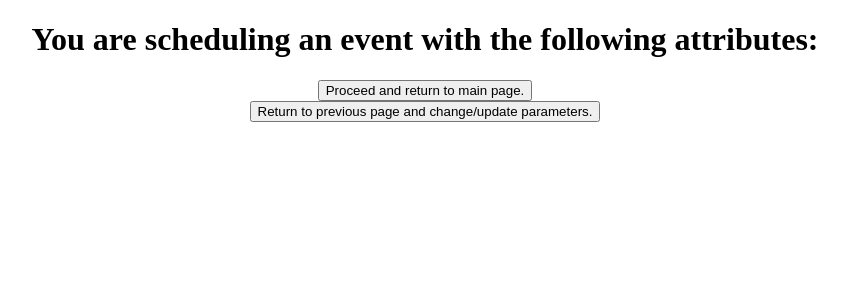
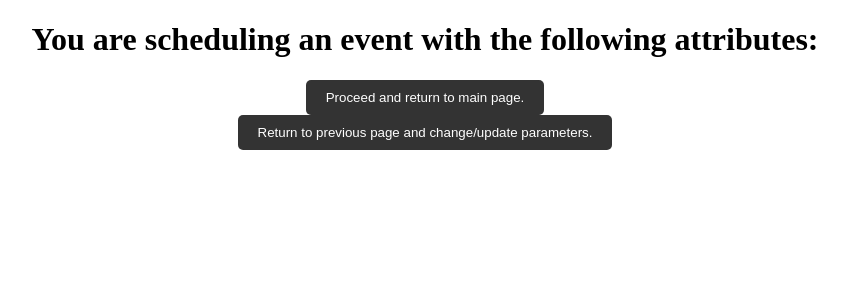
Before and after one commit to dhanr7/Community_Planner, a Flask app: page /manual_confirm in a window 1280 px wide. Shown: the top 300 px of the page, without its empty margins (215-1062 px from the left). Run offline with Flask 3, Linux system fonts and the light colour scheme.

Commit message:
Fix manual_confirmation buttons

```diff
--- a/static/css/manual_confirmation.css
+++ b/static/css/manual_confirmation.css
@@ -1,3 +1,17 @@
 body {
     text-align: center;
+
 }
+button {
+	background-color: #333;
+	color: #fff;
+	padding: 10px 20px;
+	border: none;
+	border-radius: 5px;
+	cursor: pointer;
+	transition: background-color 0.3s ease-in-out;
+}
+
+button:hover {
+	background-color: #555;
+}
--- a/templates/manual_confirmation.html
+++ b/templates/manual_confirmation.html
@@ -7,15 +7,17 @@
         <title>Manual Event Scheduling Confirmation</title>
     </head>
     <body>
+        <div class="container">
             <h1>You are scheduling an event with the following attributes: </h1>
             {% for x in array_manual_constraints %}
                 <p>{{ x }}</p>
             {% endfor %}
             <form method="post" id="data_button">
-            <button type="submit" id="option" value="proceed_button">Proceed and return to main page.</button>
+                <button type="submit" name="option" value="proceed_button">Proceed and return to main page.</button>
             </form>
             <form method="post" id="data_button">
-            <button type="submit" id="option" value="change_params">Return to previous page and change/update parameters.</button>
+                <button type="submit" name="option" value="change_params">Return to previous page and change/update parameters.</button>
             </form>
+        </div>
     </body>
 </html>
```
Lines whose indentation alone changed are shown as unchanged.
